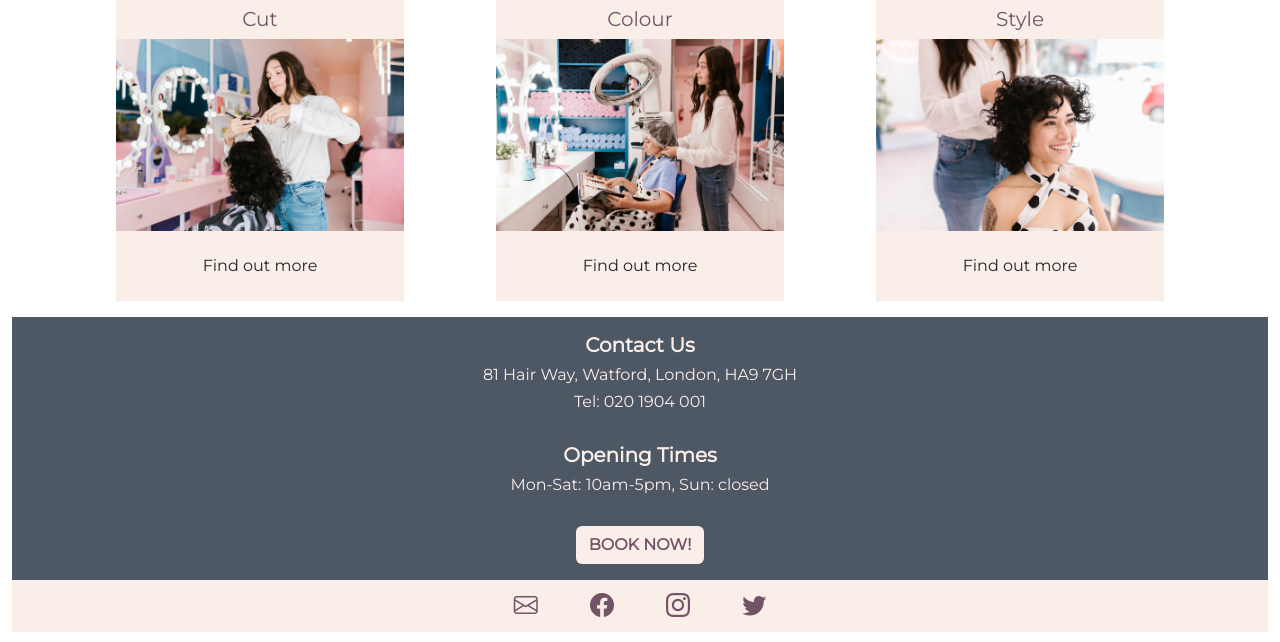
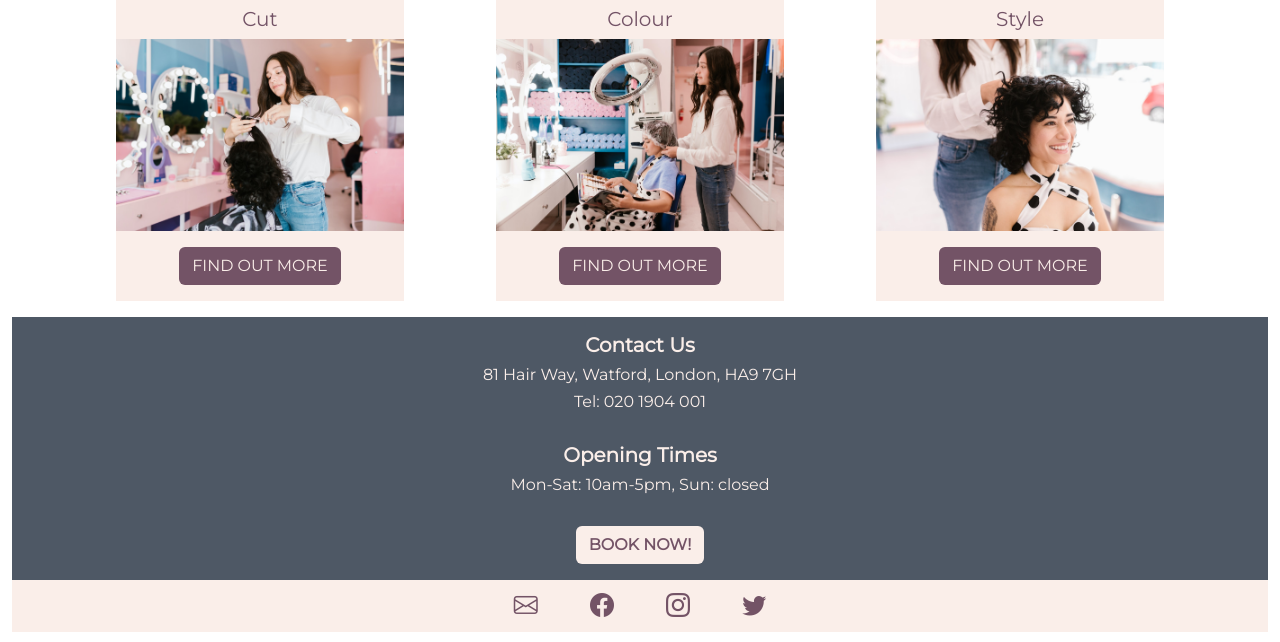
Before and after one commit to JPatel87/locks-of-lush, a Django app: page / in a window 1280 px wide. Shown: the part 794-1436 px from the top of the page. Run offline with Django 3.2, Linux system fonts and the light colour scheme.

Commit message:
change services-btn to action-btn class in index file

```diff
--- a/home/templates/home/index.html
+++ b/home/templates/home/index.html
@@ -23,7 +23,7 @@
                     <h5 class="card-title mb-0 p-2 services-card">Cut</h5>
                     <img src="{% static 'images/home-cut.jpg' %}" alt="stylist cutting a womans hair">
                     <div class="card-body services-link">
-                        <a href="{% url 'services' %}#cut" class="btn card-text services-btn text-decoration-none">Find out more</a>
+                        <a href="{% url 'services' %}#cut" class="btn card-text action-btn text-decoration-none">Find out more</a>
                     </div>
                 </div>
             </div>
@@ -32,7 +32,7 @@
                     <h5 class="card-title mb-0 p-2 services-card">Colour</h5>
                     <img src="{% static 'images/home-colour.jpg' %}" alt="stylist colouring another womans hair">
                     <div class="card-body services-link">
-                        <a href="{% url 'services' %}#colour" class="btn card-text services-btn text-decoration-none">Find out more</a>
+                        <a href="{% url 'services' %}#colour" class="btn card-text action-btn text-decoration-none">Find out more</a>
                     </div>
                 </div>
             </div>
@@ -41,7 +41,7 @@
                     <h5 class="card-title mb-0 p-2 services-card">Style</h5>
                     <img src="{% static 'images/home-style.jpg' %}" alt="woman with curly hair">
                     <div class="card-body services-link">
-                        <a href="{% url 'services' %}#style" class="btn card-text services-btn text-decoration-none">Find out more</a>
+                        <a href="{% url 'services' %}#style" class="btn card-text action-btn text-decoration-none">Find out more</a>
                     </div>
                 </div>
             </div>
--- a/static/css/style.css
+++ b/static/css/style.css
@@ -151,7 +151,7 @@ h1 {
     color: #4e5865;
 }
 
-/* login/sign in page styles */
+/* login/signin/logout page styles */
 
 .sign-up-container {
     width: 95%;
```
